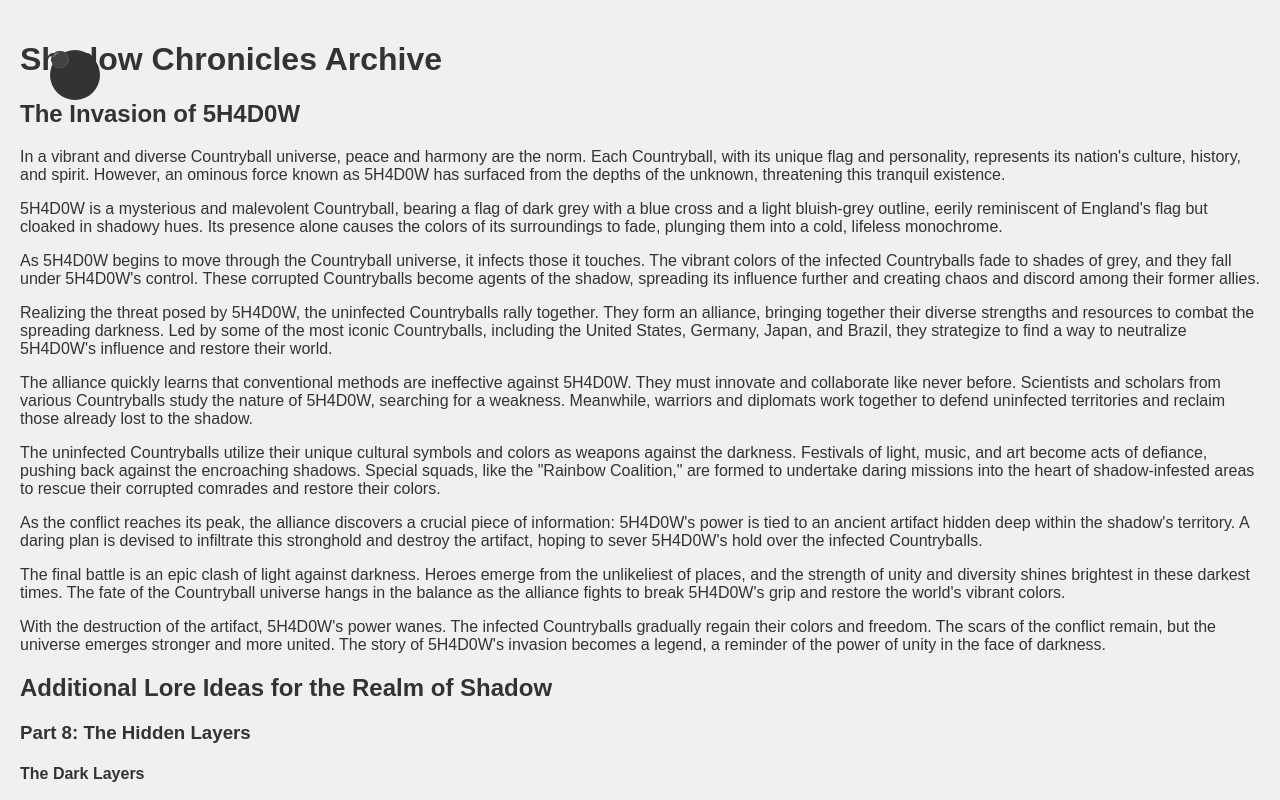
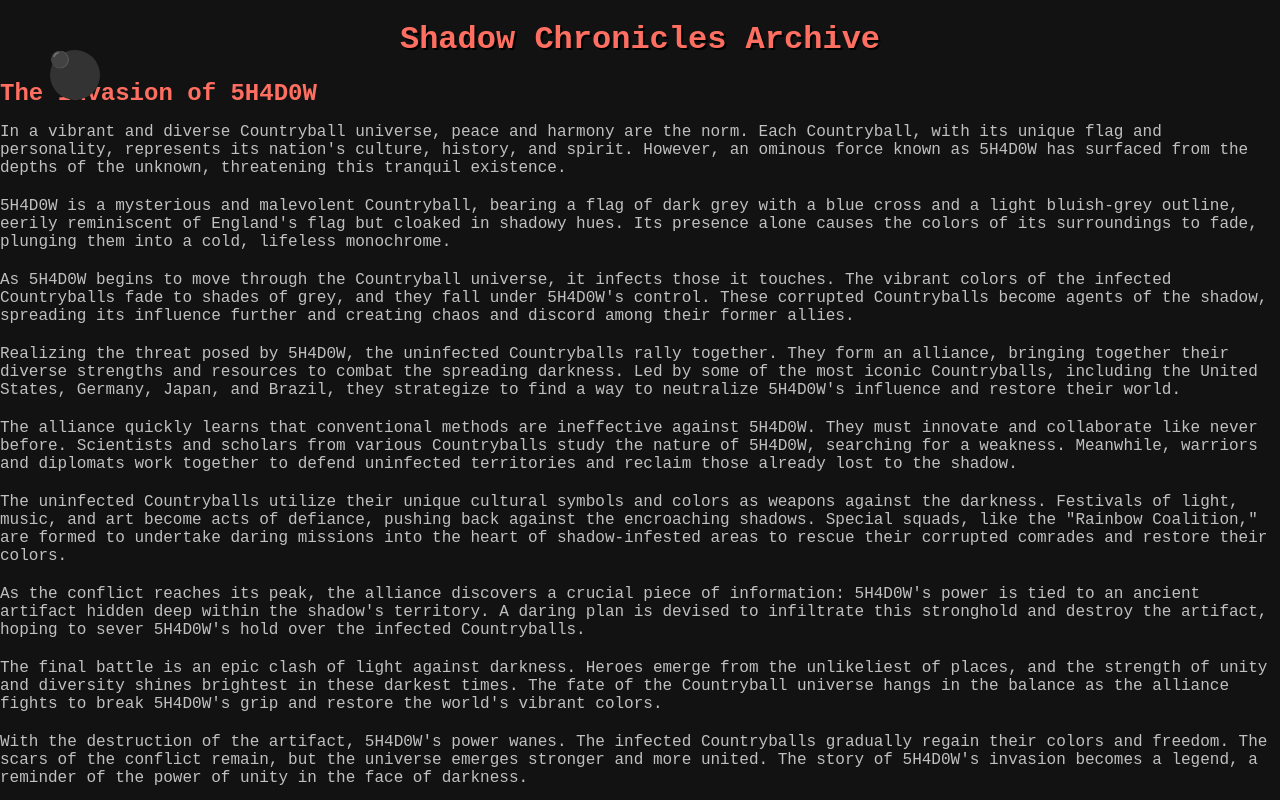
Before and after one commit to Back2Glox/ProjectShadow, a plain HTML site: page archive.html in a window 1280 px wide. Shown: the top 800 px of the page. Drawn offline with Linux system fonts and the light colour scheme.

Commit message:
Update archive_styles.css

```diff
--- a/archive_styles.css
+++ b/archive_styles.css
@@ -1,23 +1,30 @@
 body {
-    background-color: #f0f0f0;
-    color: #333;
-    font-family: Arial, sans-serif;
+    font-family: 'Courier New', Courier, monospace;
+    background-color: #121212;
+    color: #c0c0c0;
     margin: 0;
     padding: 0;
 }
 
-#archive {
+.container {
+    width: 80%;
+    margin: 0 auto;
     padding: 20px;
 }
 
-h1, h2 {
-    color: #333;
+h1 {
+    text-align: center;
+    color: #ff6f61;
+    text-shadow: 2px 2px #000;
 }
 
-img {
-    max-width: 100px;
-    height: auto;
-    display: block;
+#lore h2, #timelines h2 {
+    color: #ff6f61;
+    margin-bottom: 10px;
+}
+
+#lore p, #timelines p {
+    margin-bottom: 20px;
 }
 
 .draggable {
```
